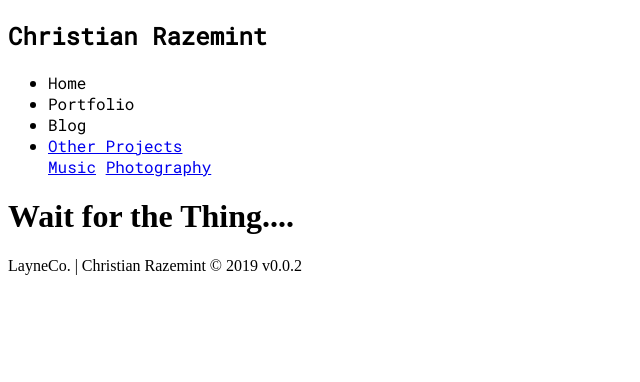
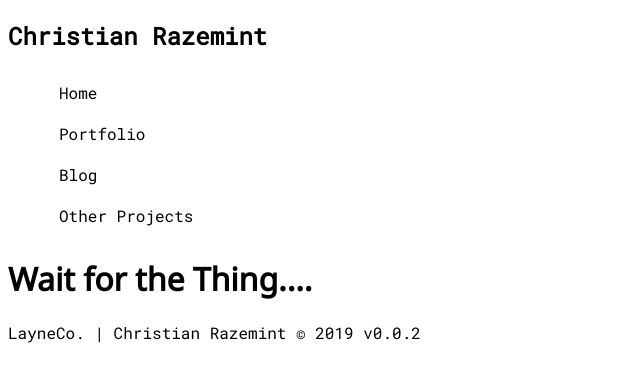
Before and after one commit to razemint/razemint, a Jekyll site: the page built from index.html, in a window 1280 px wide. Shown: the top 382 px of the page, without its empty margins (0-640 px from the left). Built offline with Jekyll 4.4.1, drawn with Linux system fonts in a browser that asks for light colours.

Commit message:
added fonts for h1 and footer

```diff
--- a/css/main.css
+++ b/css/main.css
@@ -1,3 +1,75 @@
-.title {
+h1 {
+     font-family: 'Noto Sans', sans-serif;
+}
+
+/* header styles */
+.title h1,
+ul,
+li,
+a {
      font-family: 'Roboto Mono', monospace;
 }
+
+.title {
+     margin: 0;
+     padding: 0;
+     list-style-type: none;
+}
+
+ul li {
+     text-decoration: none;
+}
+
+li a,
+.dropbtn {
+     display: inline-block;
+     color: black;
+     text-align: center;
+     padding: 10px 11px;
+     text-decoration: none;
+}
+
+li a:hover,
+.other-projects:hover .dropbtn {
+     background-color: black;
+     color: white;
+}
+
+li.other-projects {
+     display: inline-block;
+}
+
+.dropdown-content {
+     display: none;
+     position: absolute;
+     background-color: black;
+     min-width: 160px;
+     z-index: 1;
+}
+
+.dropdown-content a {
+     color: white;
+     padding: 10px 11px;
+     text-decoration: none;
+     display: block;
+     text-align: left;
+}
+
+.dropdown-content a:hover {
+     background-color: white;
+     color: black;
+}
+
+.other-projects:hover .dropdown-content {
+     display: block;
+}
+
+ul {
+     list-style-type: none;
+}
+
+/* end of header styles */
+
+footer {
+     font-family: 'Roboto Mono', sans-serif;
+}
```
